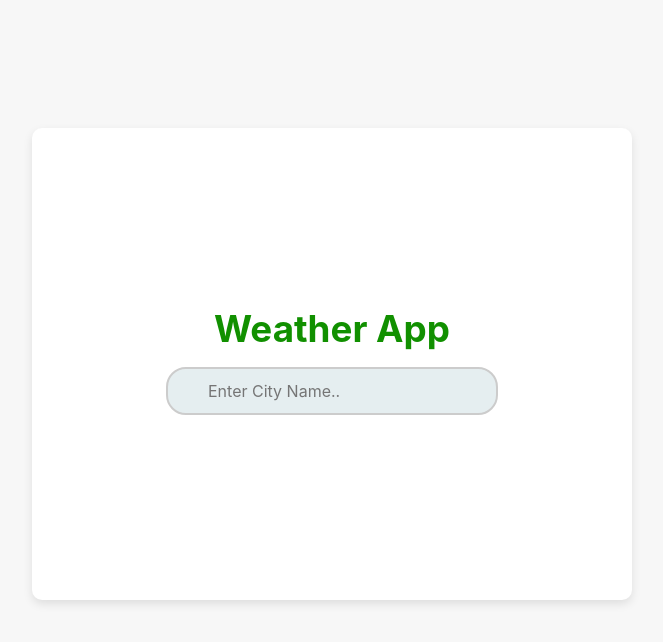
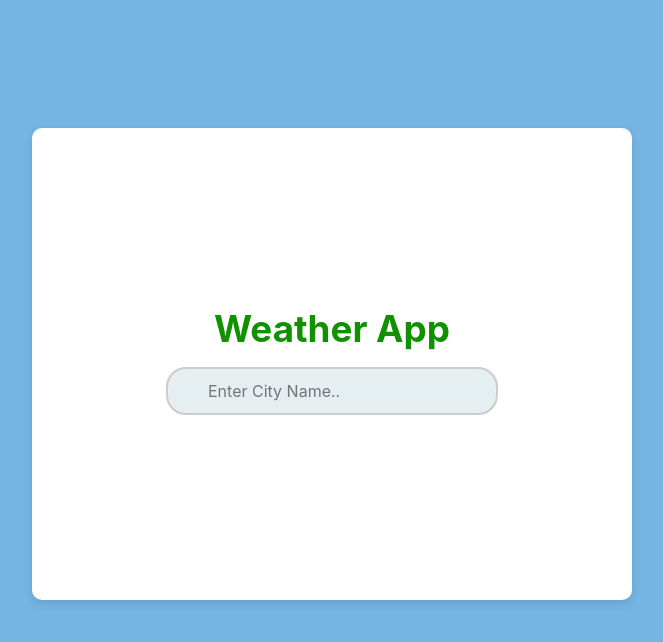
Before and after one commit to dakshkashyap/WeatherDashboard-frontend, a React (Create React App) app: page / in a window 1280 px wide. Shown: the top 642 px of the page, without its empty margins (308-971 px from the left). Built offline with nearby package versions, Linux system fonts and the light colour scheme.

Commit message:
changed bg color

```diff
--- a/src/App.scss
+++ b/src/App.scss
@@ -4,7 +4,7 @@
 }
 
 html {
-  background-color: #f7f7f7;
+  background-color: #75b4e3;
 }
 
 .app-name {
```
